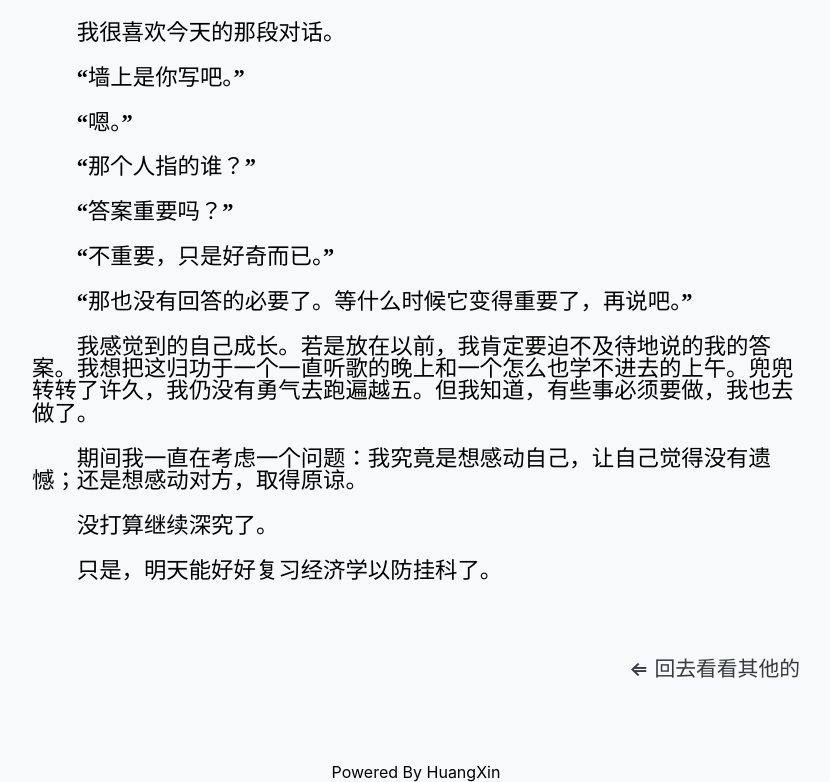
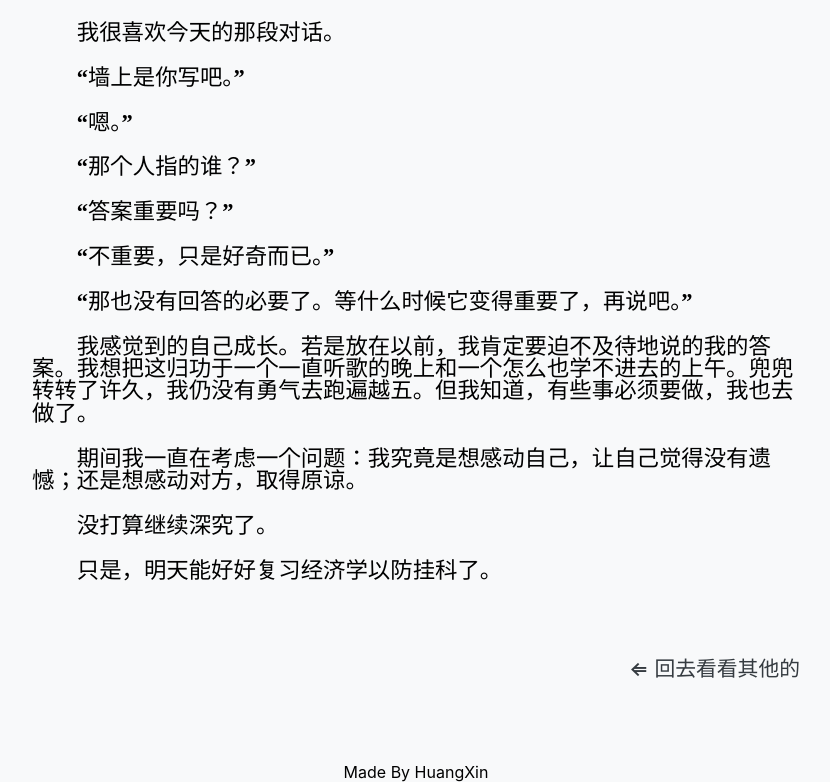
Before and after one commit to Yun-HuBuXi/blog, a Next.js app: page /post/bwld in a window 1280 px wide. Shown: the part 467-1249 px from the top of the page, without its empty margins (224-1054 px from the left). Built offline with nearby package versions, Linux system fonts and the light colour scheme.

Commit message:
Powerde changed to Made

```diff
--- a/components/backhome.js
+++ b/components/backhome.js
@@ -17,7 +17,7 @@ export default function     BackHome({children}) {
   </header>
   <main>{children}</main>
   <footer className={bhstyle.backhome}><Link href={'/'} ><a>⇐ 回去看看其他的</a></Link></footer>
-  <footer>Powered By HuangXin</footer>
+  <footer>Made By HuangXin</footer>
 </div>
     )
 }
--- a/components/layout.js
+++ b/components/layout.js
@@ -15,7 +15,7 @@ export default function Layout({children}) {
                 <h1 className={ style.name }>云胡不喜</h1>
     </header>
     <main>{children}</main>
-    <footer>Powered By HuangXin</footer>
+    <footer>Made By HuangXin</footer>
   </div>
 )
 }
```
